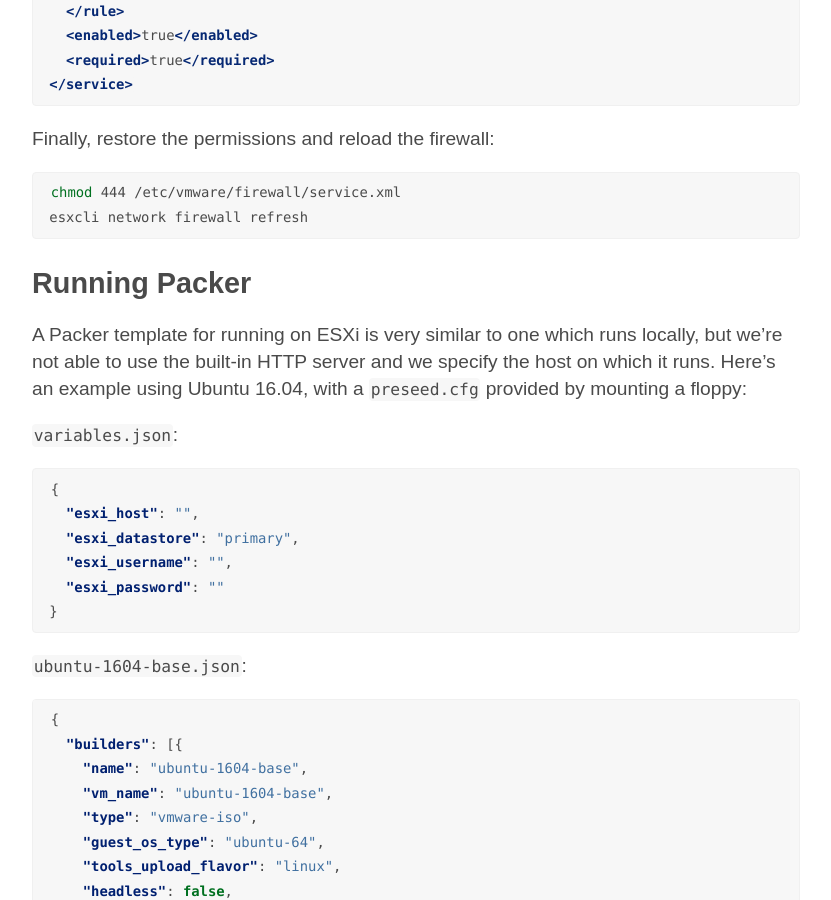
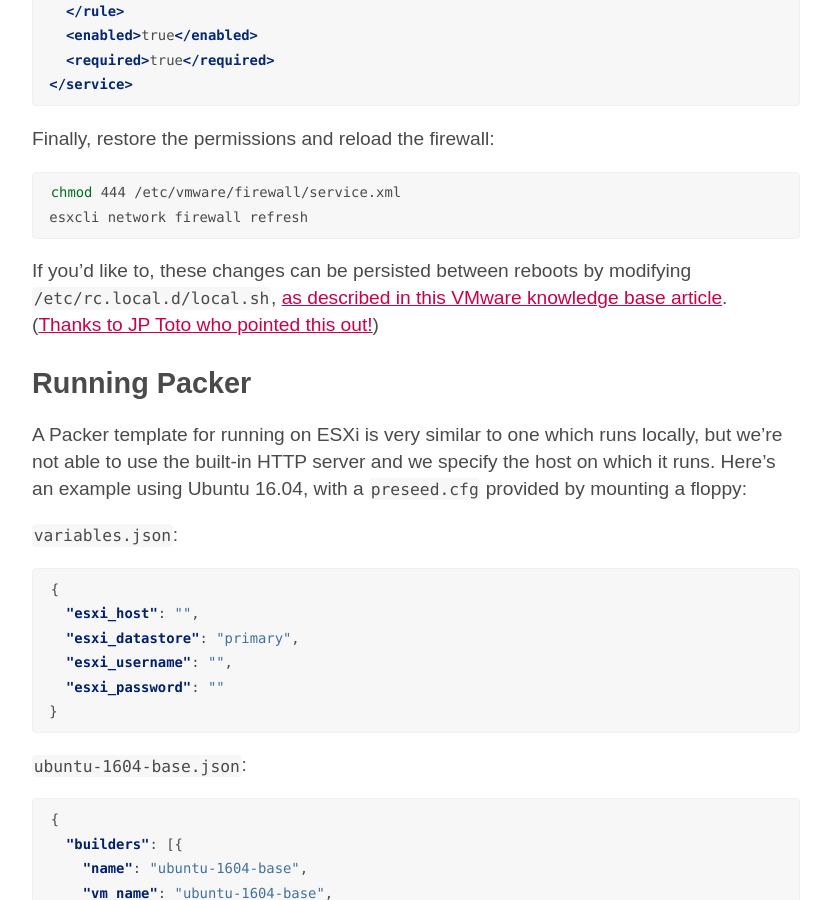
Before and after one commit to nickcharlton/site, a Jekyll site: the page built from _posts/2016-12-03-using-packer-esxi-6.md, in a window 1280 px wide and 900 px high, scrolled down 1649 px. Shown: the whole window, without its empty margins (224-1055 px from the left). Built offline with Jekyll 4.4.1, drawn with Linux system fonts in a browser that asks for light colours; some web fonts are replaced; Markdown is read by kramdown in place of the engine named in the settings.

Commit message:
Add a note about ESXi changes between reboots

````diff
--- a/_posts/2016-12-03-using-packer-esxi-6.md
+++ b/_posts/2016-12-03-using-packer-esxi-6.md
@@ -79,6 +79,11 @@ Finally, restore the permissions and reload the firewall:
 chmod 444 /etc/vmware/firewall/service.xml
 esxcli network firewall refresh
 ```
+
+If you'd like to, these changes can be persisted between reboots by modifying
+`/etc/rc.local.d/local.sh`, [as described in this VMware knowledge base
+article][knowledge_base_article]. ([Thanks to JP Toto who pointed this
+out!][persistent_tweet])
 
 ## Running Packer
 
@@ -246,3 +251,5 @@ to their needs. This is pretty similar to cloud providers like [AWS EC2][] or
 [Amazon S3]: http://aws.amazon.com/s3
 [AWS EC2]: https://aws.amazon.com/ec2/
 [Digital Ocean]: https://m.do.co/c/6ff4dddb5e9d
+[knowledge_base_article]: https://kb.vmware.com/s/article/2043564
+[persistent_tweet]: https://twitter.com/jptoto/status/1262485637132943365?s=12
````
